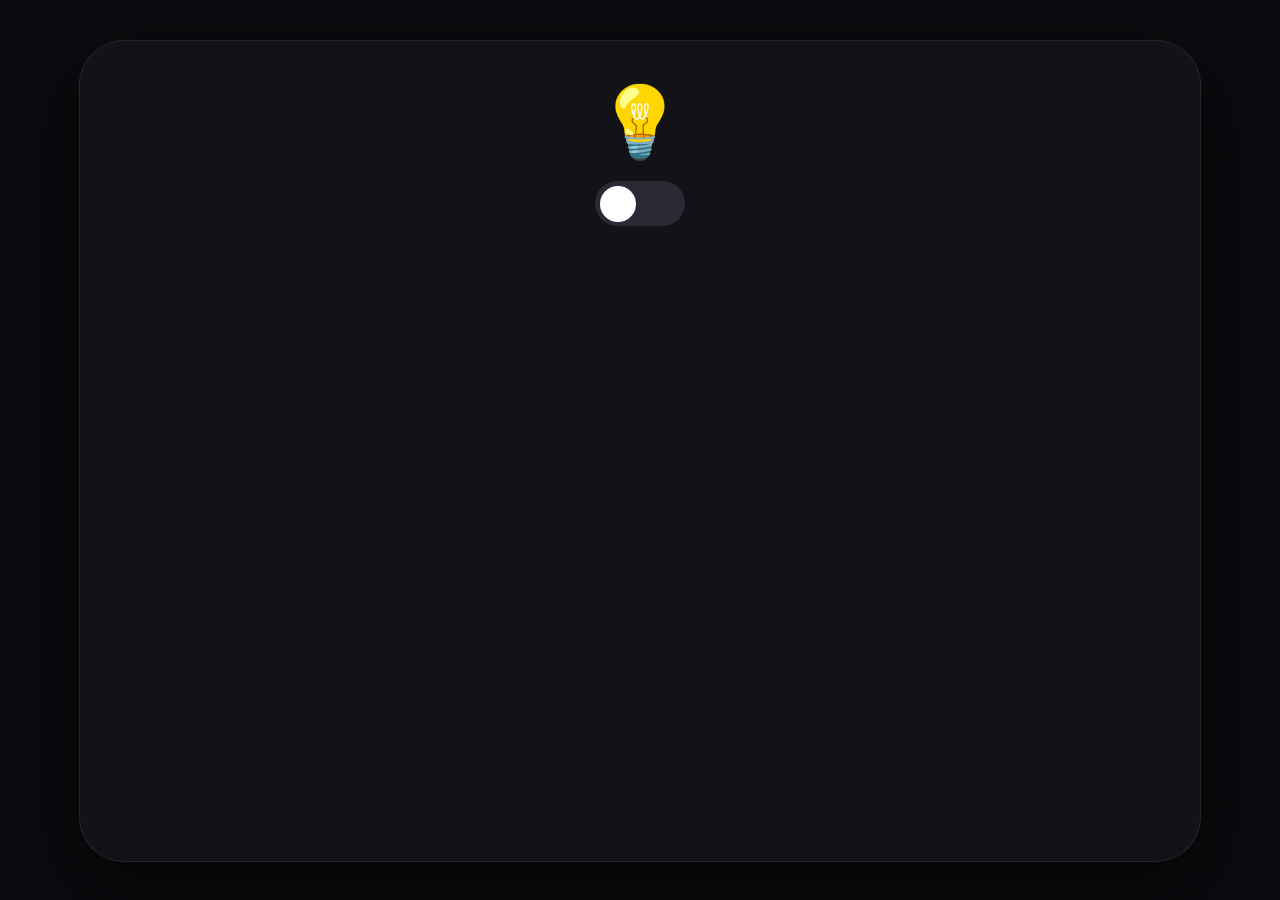
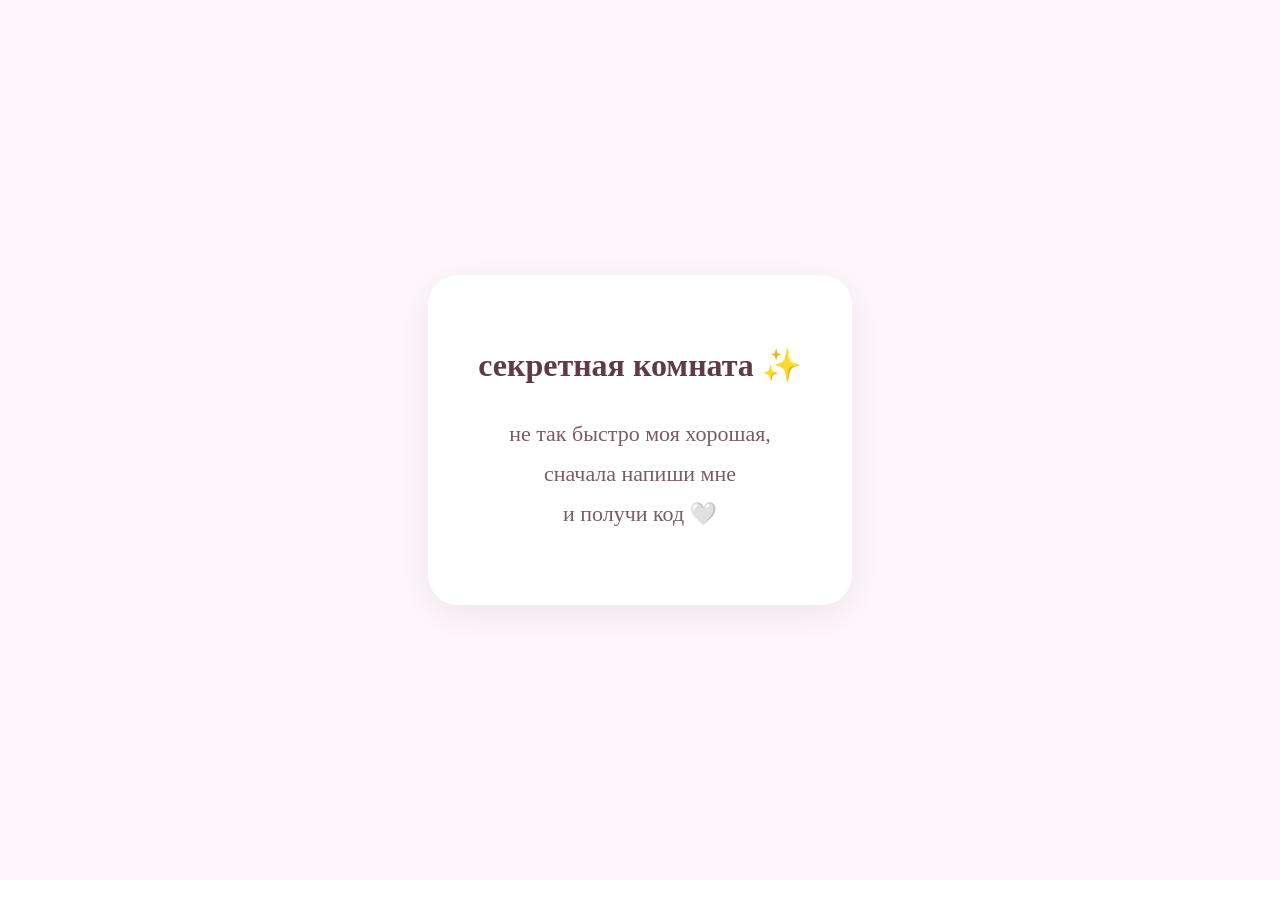
Before and after one commit to SayLoveYourLife/Story-My-Love, a Next.js app: page /letter in a window 1280 px wide. Built offline with nearby package versions, Linux system fonts and the light colour scheme.

Commit message:
Update page.js

```diff
--- a/app/letter/page.js
+++ b/app/letter/page.js
@@ -1,268 +1,48 @@
-"use client";
-
-import { useState } from "react";
-
 export default function LetterPage() {
-  const [lightOn, setLightOn] = useState(false);
-  const [safeOpen, setSafeOpen] = useState(false);
-  const [code, setCode] = useState("");
-  const [success, setSuccess] = useState(false);
-
-  const checkCode = () => {
-    if (code === "01:16:27") {
-      setSuccess(true);
-    }
-  };
-
   return (
     <main
       style={{
         minHeight: "100vh",
-        background: lightOn
-          ? "linear-gradient(180deg, #fff6f8 0%, #fff0f5 100%)"
-          : "#0b0b0f",
-        transition: "1s",
-        position: "relative",
-        overflow: "hidden",
+        background: "#fff7fb",
+        display: "flex",
+        alignItems: "center",
+        justifyContent: "center",
         fontFamily: "serif",
-        display: "flex",
-        justifyContent: "center",
-        alignItems: "center",
         padding: "40px",
-      }}
-    >
-      {/* glow */}
-      {lightOn && (
-        <>
-          <div
-            style={{
-              position: "absolute",
-              width: "700px",
-              height: "700px",
-              borderRadius: "50%",
-              background: "rgba(255,182,193,0.25)",
-              filter: "blur(120px)",
-              top: "-250px",
-              right: "-150px",
-            }}
-          />
-
-          <div
-            style={{
-              position: "absolute",
-              width: "500px",
-              height: "500px",
-              borderRadius: "50%",
-              background: "rgba(255,255,255,0.9)",
-              filter: "blur(90px)",
-              bottom: "-150px",
-              left: "-120px",
-            }}
-          />
-        </>
-      )}
-
-      {/* комната */}
-      <div
-        style={{
-          position: "relative",
-          zIndex: 2,
-          width: "100%",
-          maxWidth: "1000px",
-          height: "700px",
-          borderRadius: "45px",
-          background: lightOn
-            ? "rgba(255,255,255,0.45)"
-            : "rgba(20,20,25,0.95)",
-          backdropFilter: "blur(18px)",
-          border: lightOn
-            ? "1px solid rgba(255,255,255,0.7)"
-            : "1px solid rgba(255,255,255,0.08)",
-          boxShadow: lightOn
-            ? "0 30px 80px rgba(255,182,193,0.25)"
-            : "0 30px 80px rgba(0,0,0,0.6)",
-          transition: "1s",
-          padding: "60px",
-        }}
-      >
-        {/* лампа */}
-        <div
-          style={{
-            position: "absolute",
-            top: "40px",
-            left: "50%",
-            transform: "translateX(-50%)",
-            fontSize: "70px",
-            filter: lightOn
-              ? "drop-shadow(0 0 25px #fff7b0)"
-              : "none",
-            transition: "0.6s",
-          }}
-        >
-          💡
-        </div>
-
-        {/* переключатель */}
-        <button
-          onClick={() => setLightOn(!lightOn)}
-          style={{
-            position: "absolute",
-            top: "140px",
-            left: "50%",
-            transform: "translateX(-50%)",
-            width: "90px",
-            height: "45px",
-            borderRadius: "999px",
-            border: "none",
-            background: lightOn ? "#ffdbe8" : "#2a2a35",
-            cursor: "pointer",
-            transition: "0.5s",
-            boxShadow: lightOn
-              ? "0 0 25px rgba(255,182,193,0.5)"
-              : "none",
       }}
     >
       <div
         style={{
-              width: "36px",
-              height: "36px",
-              borderRadius: "50%",
           background: "white",
-              transform: lightOn
-                ? "translateX(22px)"
-                : "translateX(-22px)",
-              transition: "0.4s",
-              margin: "0 auto",
-            }}
-          />
-        </button>
-
-        {/* текст */}
-        {lightOn && (
-          <div
-            style={{
-              marginTop: "230px",
+          padding: "50px",
+          borderRadius: "30px",
+          maxWidth: "700px",
           textAlign: "center",
-              animation: "fade 1s ease",
+          boxShadow: "0 10px 40px rgba(0,0,0,0.08)",
         }}
       >
         <h1
           style={{
-                fontSize: "60px",
-                color: "#52343e",
-                fontWeight: "400",
-                lineHeight: "1.2",
+            color: "#5e3b47",
+            marginBottom: "30px",
           }}
         >
-              не так быстро,
-              <br />
-              моя хорошая 🌸
+          секретная комната ✨
         </h1>
 
         <p
           style={{
-                marginTop: "35px",
-                fontSize: "28px",
-                color: "#7b5a65",
+            color: "#7d5b66",
+            fontSize: "22px",
             lineHeight: "1.8",
           }}
         >
+          не так быстро моя хорошая,
+          <br />
           сначала напиши мне
           <br />
-              и получи код.
+          и получи код 🤍
         </p>
-
-            {/* сейф */}
-            <div
-              onClick={() => setSafeOpen(true)}
-              style={{
-                marginTop: "80px",
-                fontSize: "90px",
-                cursor: "pointer",
-                transition: "0.3s",
-              }}
-            >
-              🔐
-            </div>
-          </div>
-        )}
-
-        {/* ввод кода */}
-        {safeOpen && (
-          <div
-            style={{
-              position: "absolute",
-              bottom: "50px",
-              left: "50%",
-              transform: "translateX(-50%)",
-              width: "420px",
-              padding: "35px",
-              borderRadius: "30px",
-              background: "rgba(255,255,255,0.7)",
-              backdropFilter: "blur(18px)",
-              textAlign: "center",
-              boxShadow:
-                "0 20px 50px rgba(255,182,193,0.25)",
-            }}
-          >
-            <p
-              style={{
-                fontSize: "22px",
-                color: "#6f505b",
-                marginBottom: "20px",
-              }}
-            >
-              введи код:
-            </p>
-
-            <input
-              value={code}
-              onChange={(e) => setCode(e.target.value)}
-              placeholder="00:00:00"
-              style={{
-                width: "100%",
-                padding: "18px",
-                borderRadius: "18px",
-                border: "none",
-                fontSize: "22px",
-                textAlign: "center",
-                outline: "none",
-                marginBottom: "20px",
-              }}
-            />
-
-            <button
-              onClick={checkCode}
-              style={{
-                padding: "16px 40px",
-                borderRadius: "999px",
-                border: "none",
-                background:
-                  "linear-gradient(135deg, #ffffff 0%, #ffdce8 100%)",
-                fontSize: "20px",
-                cursor: "pointer",
-                color: "#7a5060",
-              }}
-            >
-              открыть
-            </button>
-
-            {success && (
-              <div
-                style={{
-                  marginTop: "30px",
-                  fontSize: "28px",
-                  color: "#52343e",
-                  lineHeight: "1.7",
-                }}
-              >
-                🌸 Вечное сияние
-                <br />
-                чистого разума
-              </div>
-            )}
-          </div>
-        )}
       </div>
     </main>
   );
```
Lines whose indentation alone changed are shown as unchanged.
